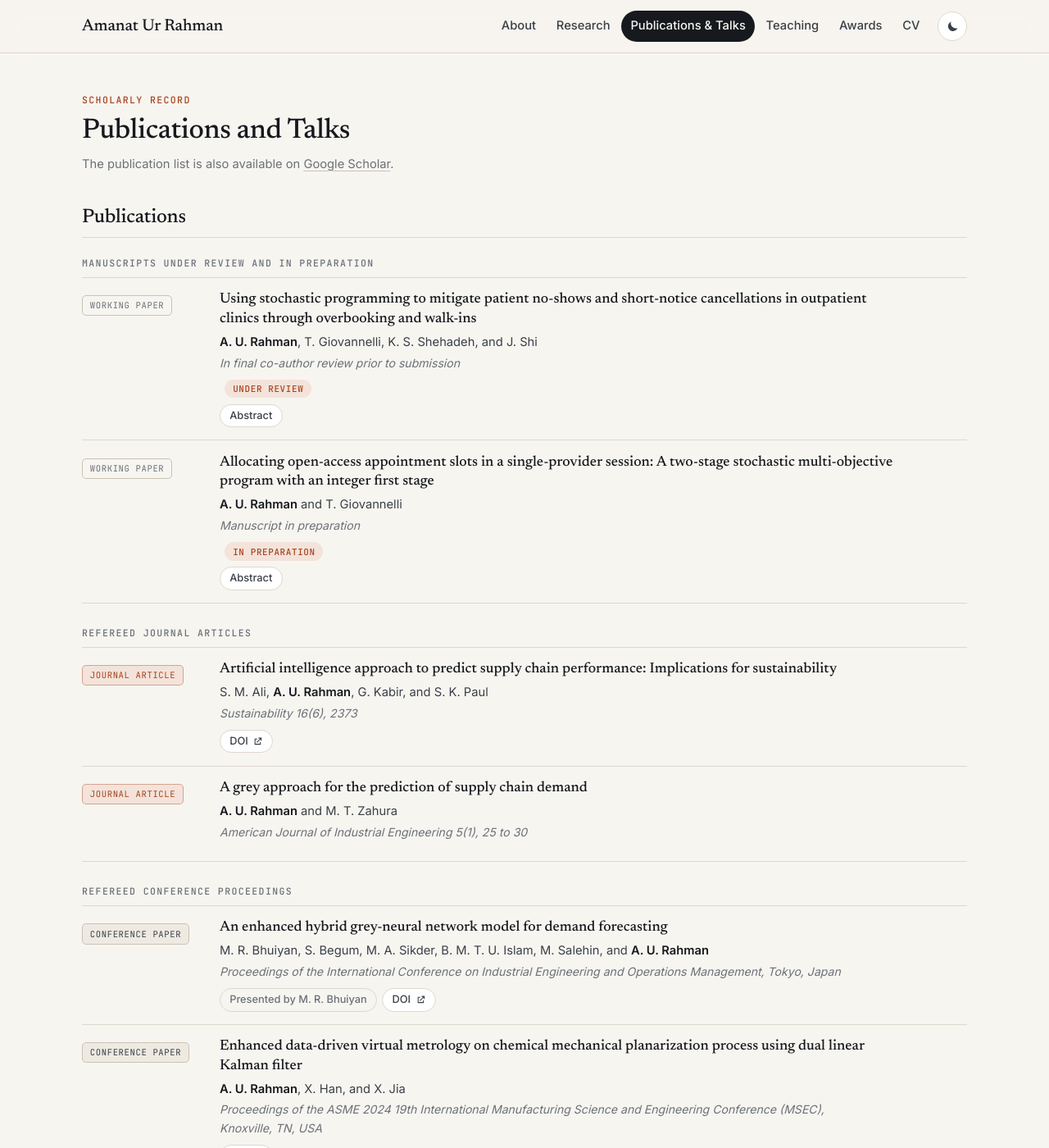
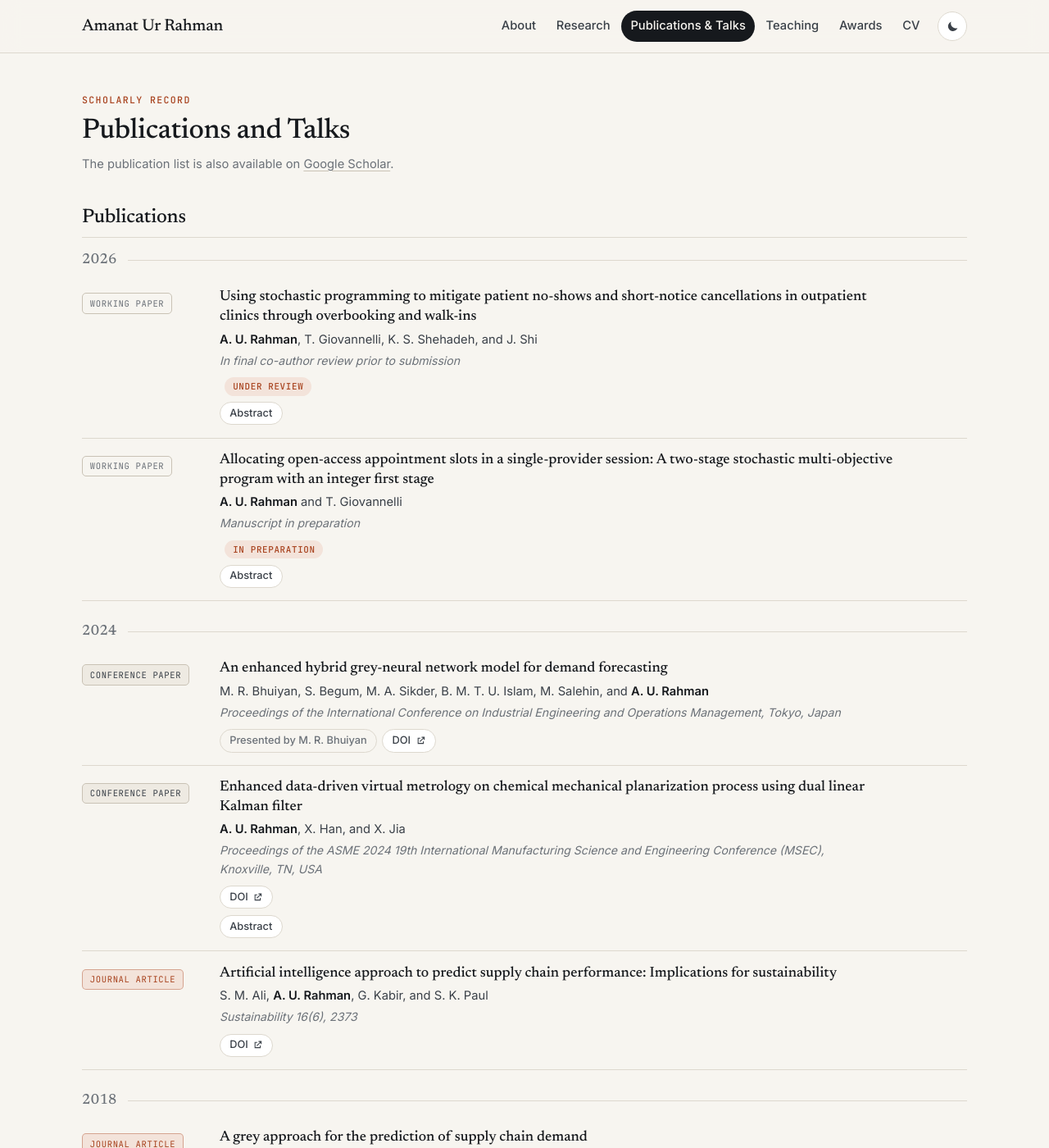
Before and after one commit to amanat-rahman/amanat-rahman.github.io, a Jekyll site: the page built from publications.html, in a window 1280 px wide and 1400 px high. Shown: the whole window at 82% size. Built offline with Jekyll 4.4.1, drawn with Linux system fonts in a browser that asks for light colours; some of the changed text lies outside the part shown.

Commit message:
Group publications by year like talks; even out the spacing and rules around year marks
Co-Authored-By: Claude Opus 5 <noreply@anthropic.com>
Claude-Session: https://claude.ai/code/session_012gzcHSSbTY5Xckd1ycFgL5

```diff
--- a/assets/css/style.css
+++ b/assets/css/style.css
@@ -226,10 +226,7 @@ a.email:hover { color: var(--accent); }
 
 /* Publications and talks (one merged stream) ----------------------------- */
 .work-list { display: grid; }
-.work-list + .group-title, .work-list + .year-mark { margin-top: 1.8rem; }
-.group-title + .work-list, .year-mark + .work-list { margin-top: .2rem; }
 .work { display: grid; grid-template-columns: 9.5rem 1fr; gap: 1rem; padding: .95rem 0; border-bottom: 1px solid var(--line); }
-.work:first-child { border-top: 1px solid var(--line); }
 .work__kind { padding-top: .2rem; }
 .tag { display: inline-block; padding: .2rem .55rem; border-radius: 5px; font-family: var(--font-mono); font-size: .66rem; letter-spacing: .06em; text-transform: uppercase; border: 1px solid; white-space: nowrap; }
 .tag.is-journal { color: var(--accent); border-color: color-mix(in srgb, var(--accent) 40%, transparent); background: var(--accent-soft); }
@@ -297,7 +294,8 @@ a.email:hover { color: var(--accent); }
 .inline-list__meta { font-family: var(--font-mono); font-size: .78rem; color: var(--muted); white-space: nowrap; }
 
 /* Talks ------------------------------------------------------------------ */
-.year-mark { font-family: var(--font-serif); font-size: 1.1rem; color: var(--muted); font-weight: 500; letter-spacing: .02em; margin-bottom: .6rem; display: flex; align-items: center; gap: .8rem; }
+.year-mark { font-family: var(--font-serif); font-size: 1.1rem; color: var(--muted); font-weight: 500; letter-spacing: .02em; margin: 1.7rem 0 .55rem; display: flex; align-items: center; gap: .8rem; }
+.section-heading + .year-mark, .section-heading + .group-title { margin-top: 1.1rem; }
 .year-mark::after { content: ""; flex: 1; height: 1px; background: var(--line); }
 
 /* Teaching --------------------------------------------------------------- */
--- a/publications.html
+++ b/publications.html
@@ -13,39 +13,25 @@ description: Publications, conference talks, posters, and seminars by Amanat Ur
 
 <section class="section">
   {% include section-heading.html title="Publications" %}
-
-  {%- assign working = site.data.publications | where: "type", "working" | sort: "sort" | reverse -%}
-  {%- if working.size > 0 -%}
-  <h3 class="group-title">Manuscripts under review and in preparation</h3>
+  {%- assign pubs = site.data.publications | sort: "sort" | reverse -%}
+  {%- assign pub_years = pubs | map: "year" | uniq -%}
+  {%- for y in pub_years -%}
+  <h3 class="year-mark">{{ y }}</h3>
   <ol class="work-list">
-    {%- for w in working -%}{% include work-entry.html item=w %}{%- endfor -%}
+    {%- for w in pubs -%}
+    {%- if w.year == y -%}{% include work-entry.html item=w %}{%- endif -%}
+    {%- endfor -%}
   </ol>
-  {%- endif -%}
-
-  {%- assign journal = site.data.publications | where: "type", "journal" | sort: "sort" | reverse -%}
-  {%- if journal.size > 0 -%}
-  <h3 class="group-title">Refereed journal articles</h3>
-  <ol class="work-list">
-    {%- for w in journal -%}{% include work-entry.html item=w %}{%- endfor -%}
-  </ol>
-  {%- endif -%}
-
-  {%- assign proceedings = site.data.publications | where: "type", "proceedings" | sort: "sort" | reverse -%}
-  {%- if proceedings.size > 0 -%}
-  <h3 class="group-title">Refereed conference proceedings</h3>
-  <ol class="work-list">
-    {%- for w in proceedings -%}{% include work-entry.html item=w %}{%- endfor -%}
-  </ol>
-  {%- endif -%}
+  {%- endfor -%}
 </section>
 
 <section class="section">
   {% include section-heading.html title="Talks and posters" %}
   {%- assign talks = site.data.talks | sort: "sort" | reverse -%}
-  {%- assign years = talks | map: "year" | uniq -%}
-  {%- for y in years -%}
+  {%- assign talk_years = talks | map: "year" | uniq -%}
+  {%- for y in talk_years -%}
   <h3 class="year-mark">{{ y }}</h3>
-  <ol class="work-list work-list--year">
+  <ol class="work-list">
     {%- for w in talks -%}
     {%- if w.year == y -%}{% include work-entry.html item=w %}{%- endif -%}
     {%- endfor -%}
```
